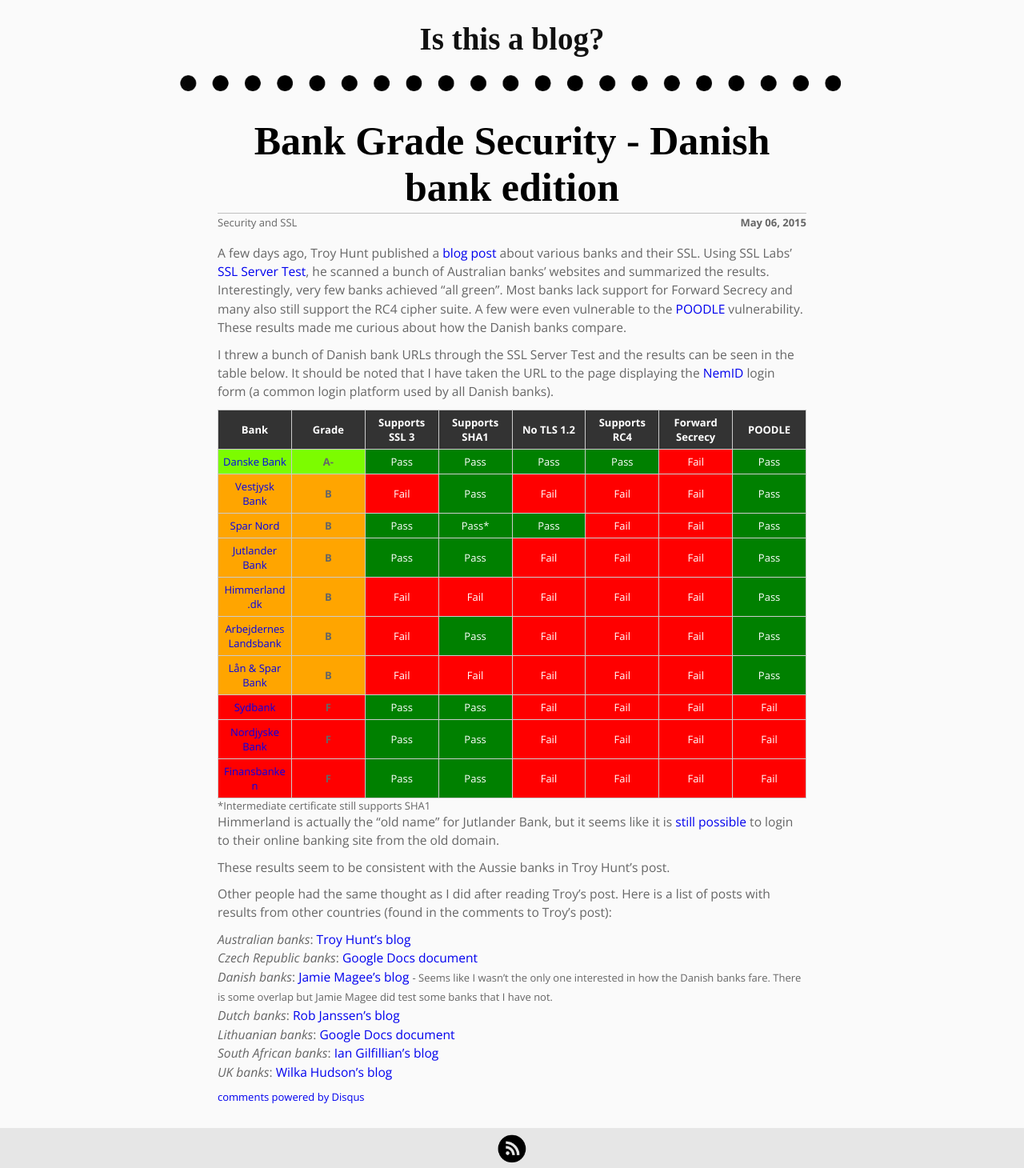
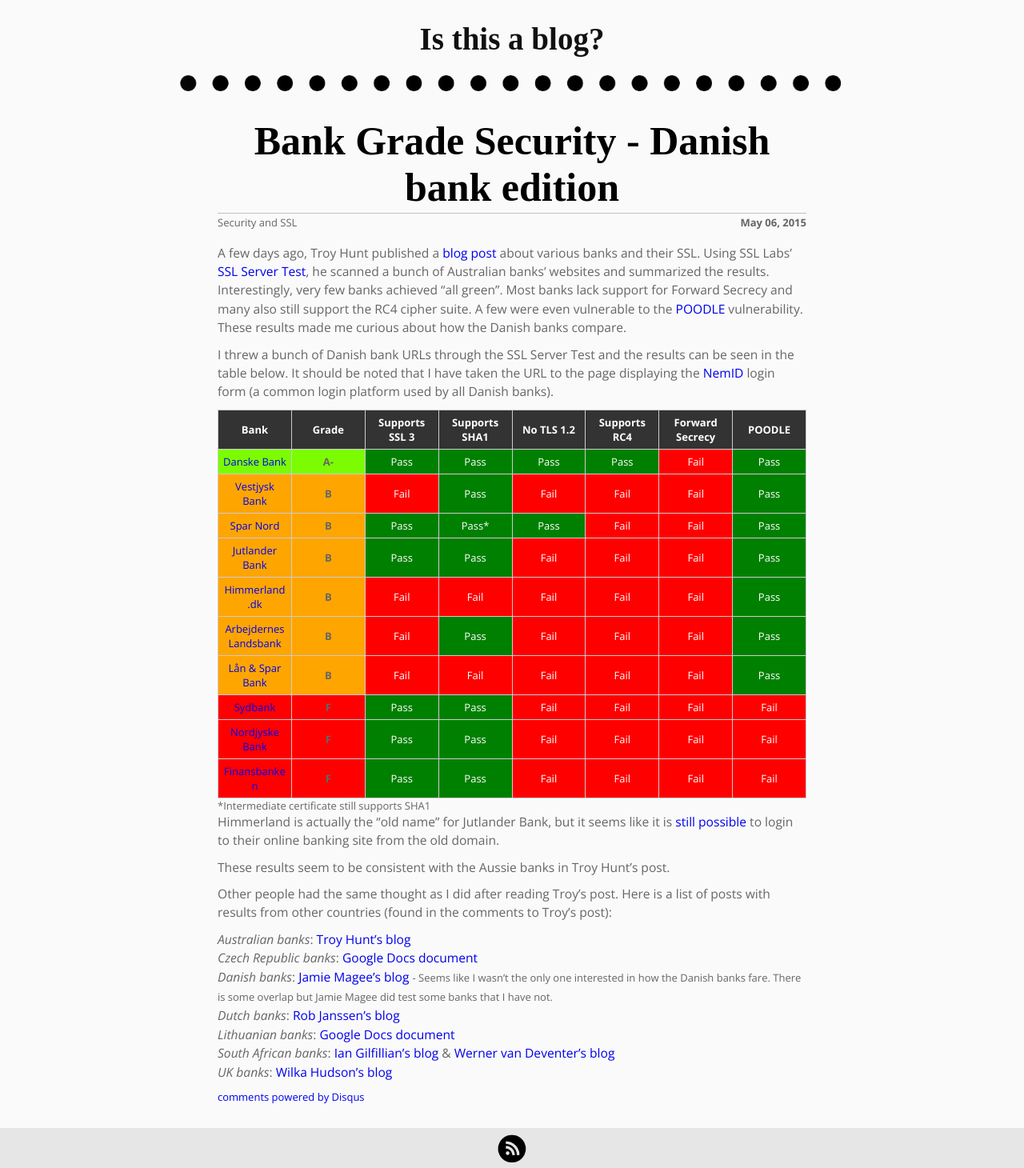
Before and after one commit to M-AV/M-AV.github.io, a Jekyll site: the page built from _posts/2015-05-06-Bank-Grade-Security-Danish-Edition.md, in a window 1280 px wide. Shown: the whole page at 80% size. Built offline with Jekyll 4.4.1, drawn with Linux system fonts in a browser that asks for light colours; Markdown is read by kramdown in place of the engine named in the settings; comment, search, counter and statistics services are not loaded.

Commit message:
Added South african banks link

```diff
--- a/_posts/2015-05-06-Bank-Grade-Security-Danish-Edition.md
+++ b/_posts/2015-05-06-Bank-Grade-Security-Danish-Edition.md
@@ -142,7 +142,7 @@ Other people had the same thought as I did after reading Troy's post. Here is a
  <small>- Seems like I wasn't the only one interested in how the Danish banks fare. There is some overlap but Jamie Magee did test some banks that I have not.  </small>
 *Dutch banks*: [Rob Janssen's blog][Dutch]
 *Lithuanian banks*: [Google Docs document][Lithuanian]
-*South African banks*: [Ian Gilfillian's blog][IanG]
+*South African banks*: [Ian Gilfillian's blog][IanG] & [Werner van Deventer's blog][BrutalDev]
 *UK banks*: [Wilka Hudson's blog][MagneticMonkey]
 
 
```
Also changed, not shown: other parts of _posts/2015-05-06-Bank-Grade-Security-Danish-Edition.md (+1 -0 lines).
